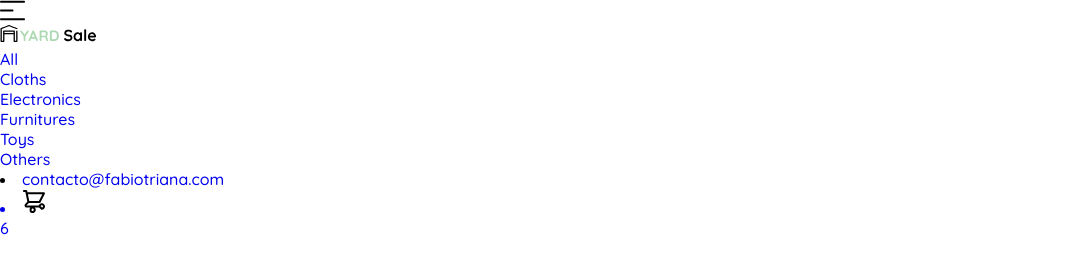
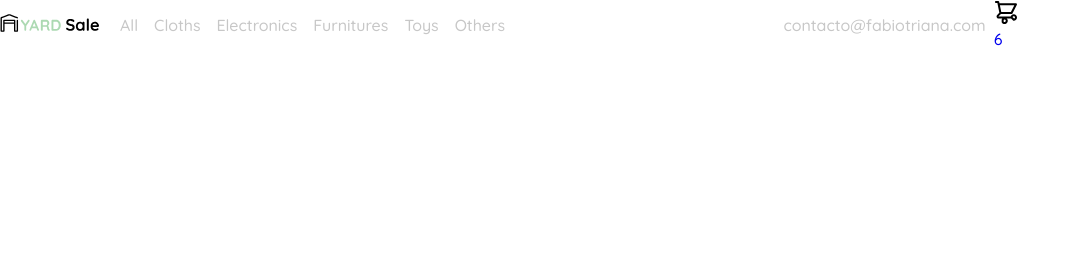
Before and after one commit to fabiot2/yardsale, a plain HTML site: page navbar.html in a window 1280 px wide. Shown: the whole page, without its empty margins (0-1080 px from the left). Drawn offline with Linux system fonts and the light colour scheme.

Commit message:
fixing some margins on navbar

```diff
--- a/assets/styles/navbar.css
+++ b/assets/styles/navbar.css
@@ -28,3 +28,47 @@ body {
 a {
     text-decoration: none;
 }
+
+nav {
+    display: flex;
+    width: 100%;
+    justify-content: space-between;
+}
+
+.menu   {
+    display: none;
+}
+
+.logo   {
+    width: 10rem;
+}
+
+.navbar-left {
+    display: flex;
+}
+
+.navbar-left ul {
+    margin-left: 1.2rem;
+}
+
+.navbar-left ul,
+.navbar-right ul {
+    list-style: none;
+    /* margin-top: 1.2rem; */
+    display: flex;
+    align-items: center;
+}
+
+.navbar-left ul li a,
+.navbar-right ul li a {
+    color: var(--Verylight-pink);
+    border: 0.1rem solid var(--white);
+    padding: 0.8rem;
+    border-radius: 0.8rem;
+}
+
+.navbar-left ul li a:hover,
+.navbar-right ul li a:hover {
+    color: var(--HospitalGreen);
+    border: 0.1rem solid var(--HospitalGreen);;
+}
--- a/navbar.html
+++ b/navbar.html
@@ -13,7 +13,7 @@
 </head>
 <body>
     <nav>
-        <img src="./assets/media/icons/icon_menu.svg" alt="menu">
+        <img src="./assets/media/icons/icon_menu.svg" alt="menu" class="menu">
 
         <div class="navbar-left">
             <img src="./assets/media/logos/logo_yard_sale.svg" alt="Yardsale Logo" class="logo">
@@ -41,11 +41,13 @@
 
         </div>
         <div class="navbar-right">
-            <li><a href="mailto:contacto@fabiotriana.com">contacto@fabiotriana.com</li>
-            <li class="navbar-shopping-cart">
-                <img src="./assets/media/icons/icon_shopping_cart.svg" alt="">
-                <div>6</div>
-            </li>
+            <ul>
+                <li><a href="mailto:contacto@fabiotriana.com">contacto@fabiotriana.com</li>
+                    <li class="navbar-shopping-cart">
+                        <img src="./assets/media/icons/icon_shopping_cart.svg" alt="">
+                        <div>6</div>
+                    </li>
+            </ul>
         </div>
     </nav>
 </body>
```
